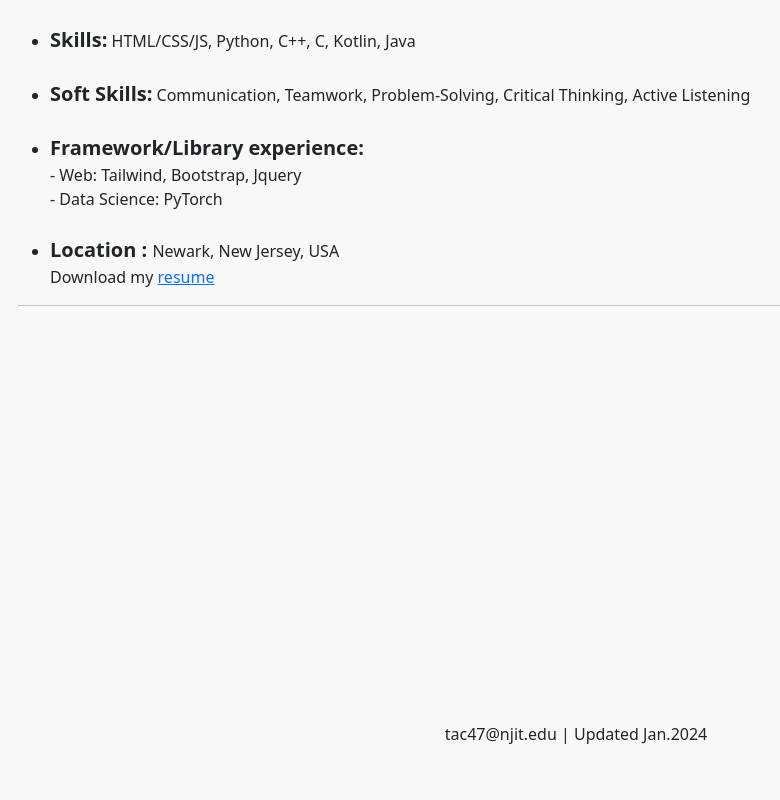
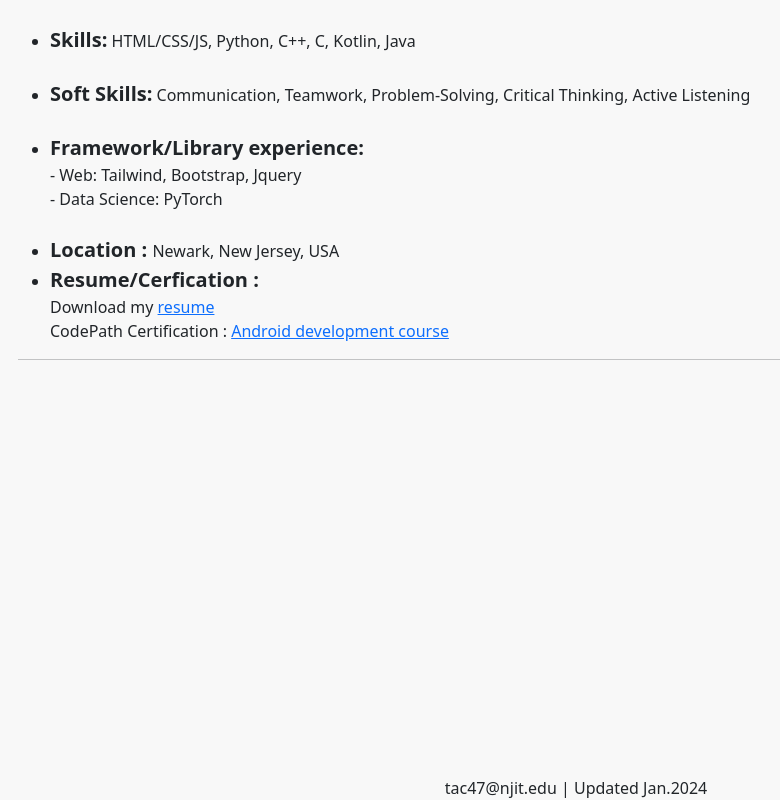
Before and after one commit to breakthegreat/portofolio, a website: page index.html in a window 1280 px wide. Shown: the part 1987-2787 px from the top of the page, without its empty margins (64-844 px from the left). Before the commit the page ends 2733 px from the top, so only its background shows below. Drawn offline with nearby package versions, Linux system fonts and the light colour scheme.

Commit message:
added title + certif

```diff
--- a/index.html
+++ b/index.html
@@ -2,7 +2,7 @@
 <html lang="en">
 
 <head>
-    <title>Title</title>
+    <title>Thibault's Portofolio</title>
     <!-- Required meta tags -->
     <meta charset="utf-8" />
     <meta name="viewport" content="width=device-width, initial-scale=1, shrink-to-fit=no" />
@@ -238,9 +238,19 @@
                                     <br>
                                     <li>
                                         <span class="head"> Location : </span> Newark, New Jersey, USA
+
+
+                                    </li>
+                                    <li>
+                                        <span class="head"> Resume/Cerfication : </span>
                                         <br>
                                         Download my <a href="./resume.pdf" download>resume</a>
+                                        <br>
+                                        CodePath Certification : <a href="./codepath_certification.pdf" download>Android
+                                            development
+                                            course </a>
                                     </li>
+
                                 </p>
                             </ul>
                             <hr>
```
Also changed, not shown: 1 other file.
